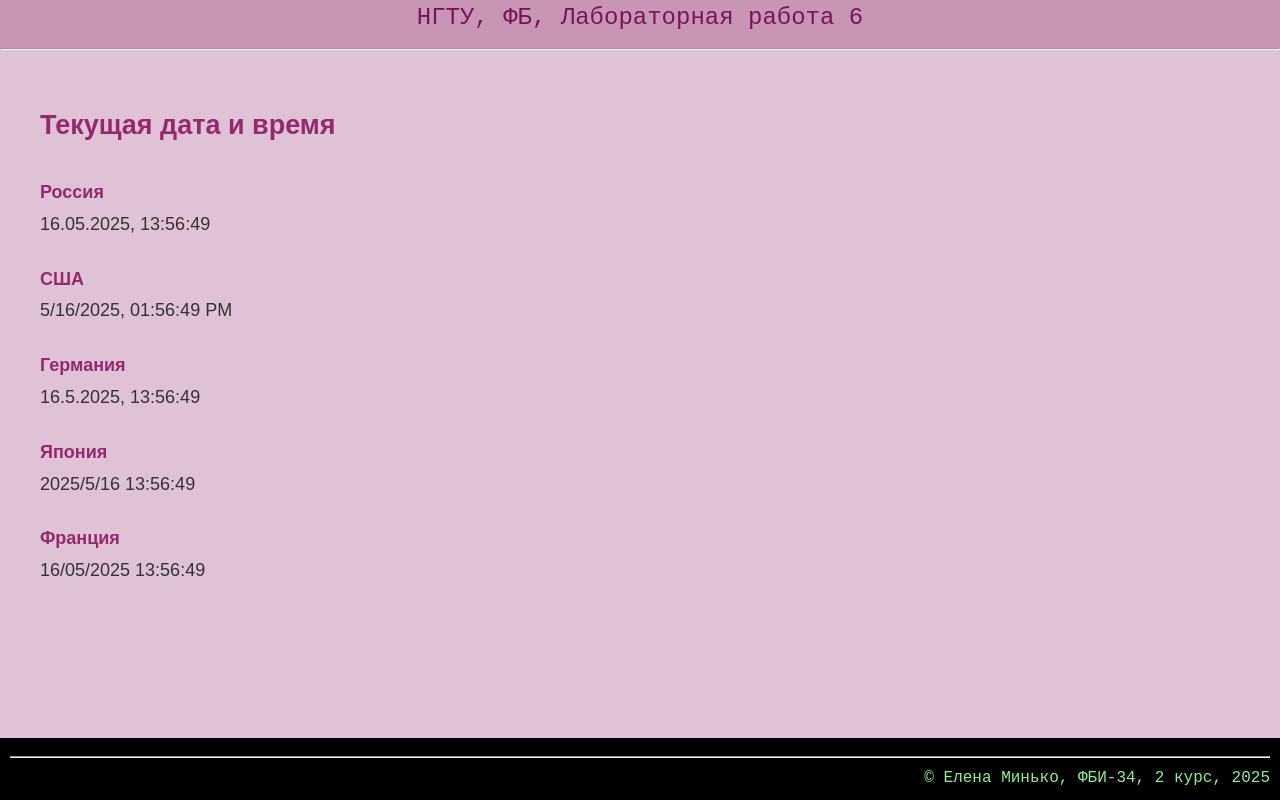
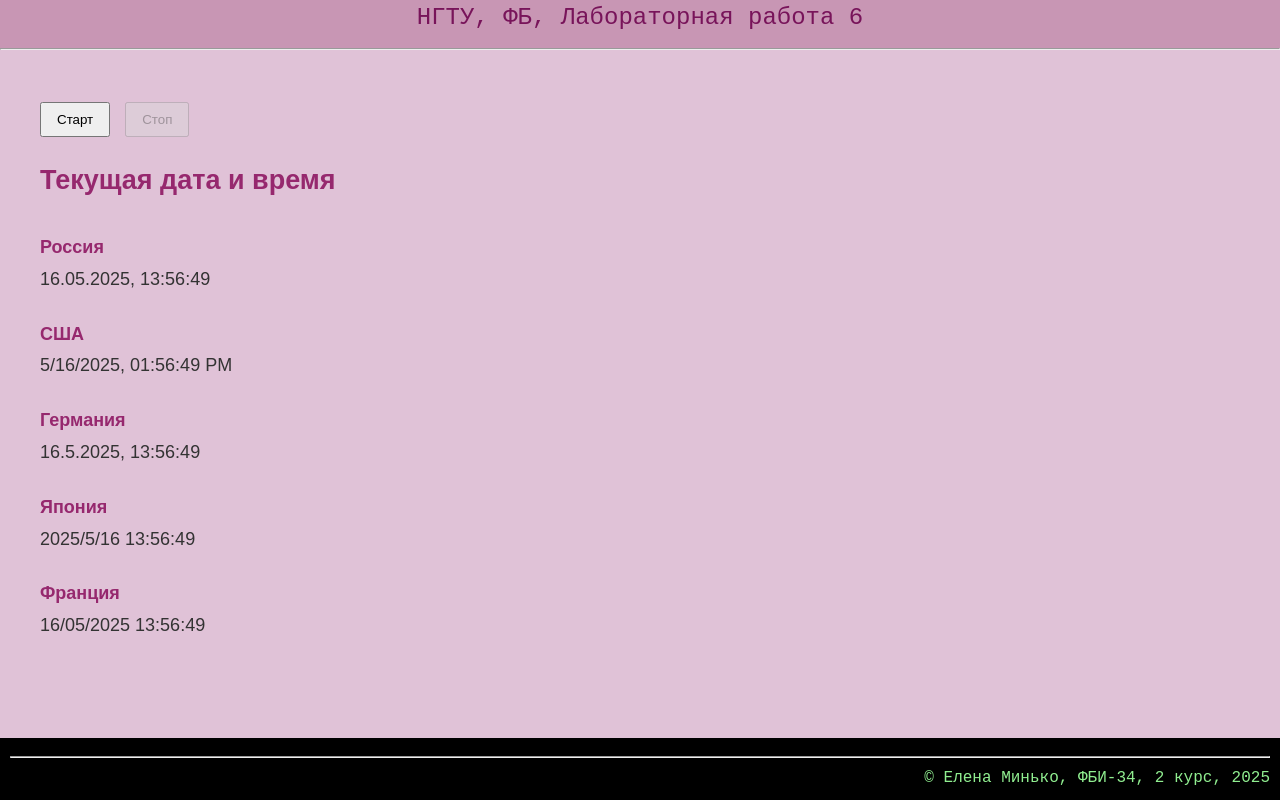
Before and after one commit to yaminjion/minko-labs, a plain HTML site: page lab6/date.html in a window 1280 px wide. Drawn offline with Linux system fonts and the light colour scheme.

Commit message:
Таймер

```diff
--- a/lab6/date.html
+++ b/lab6/date.html
@@ -11,7 +11,6 @@
             body {
                 font-family: Arial, sans-serif;
                 line-height: 1.5;
-
             }
             .date-block {
                 margin-bottom: 10px;
@@ -25,8 +24,21 @@
             .date-time {
                 color: #333;
             }
+            .buttons {
+                margin: 20px 0;
+            }
+            header {
+                transition: color 0.5s ease;
+            }
+            button {
+                padding: 8px 15px;
+                margin-right: 10px;
+                cursor: pointer;
+            }
         </style>
         <script>
+            let colorInterval;
+
             function showDates() {
                 const today = new Date();
                 const locales = [
@@ -59,6 +71,25 @@
 
                 document.getElementById('dates-container').innerHTML = html;
             }
+
+            function changeColors() {
+                const header = document.getElementsByTagName('header')[0];
+                const rgb = `rgb(${Math.random()*255},${Math.random()*255},${Math.random()*255})`;
+                header.style.color = rgb;
+            }
+
+            function startChangeColors() {
+                changeColors();
+                colorInterval = setInterval(changeColors, 1000);
+                document.getElementById('start-btn').disabled = true;
+                document.getElementById('stop-btn').disabled = false;
+            }
+
+            function stopChangeColors() {
+                clearInterval(colorInterval);
+                document.getElementById('start-btn').disabled = false;
+                document.getElementById('stop-btn').disabled = true;
+            }
         </script>
     </head>
     <body onload="showDates()">
@@ -67,8 +98,12 @@
             <hr>
         </header>
 
-        <main id="dates-container">
-
+        <main>
+            <div class="buttons">
+                <button onclick="startChangeColors()" id="start-btn">Старт</button>
+                <button onclick="stopChangeColors()" disabled id="stop-btn">Стоп</button>
+            </div>
+            <div id="dates-container"></div>
         </main>
 
         <footer>
```
